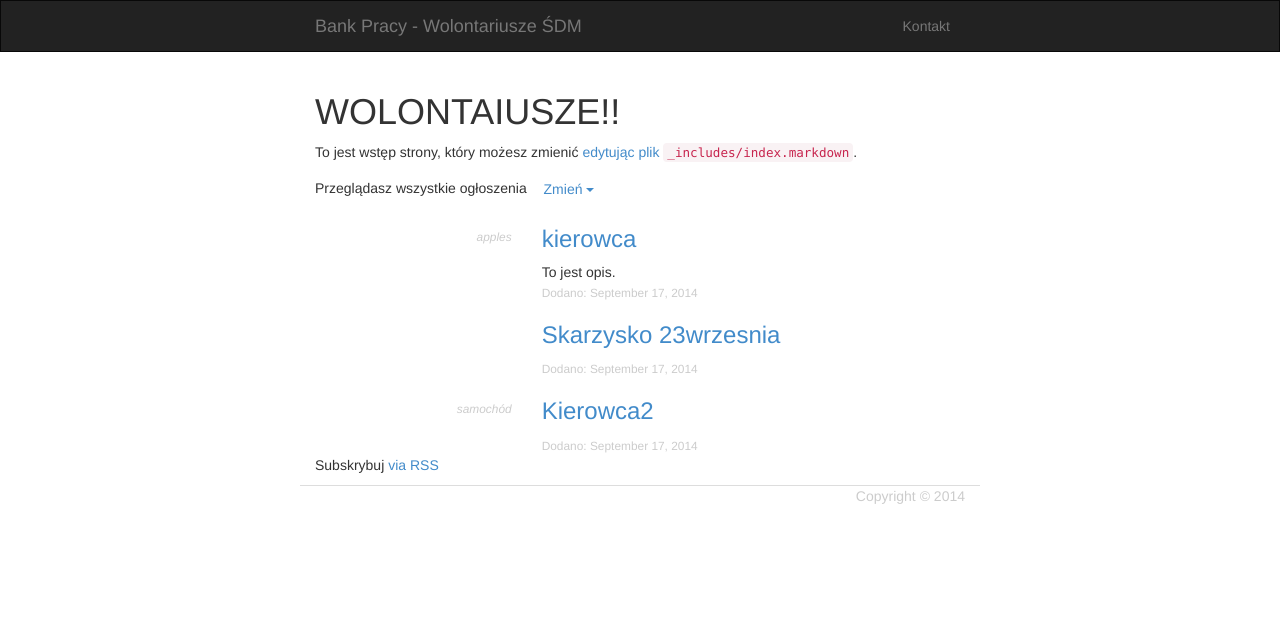
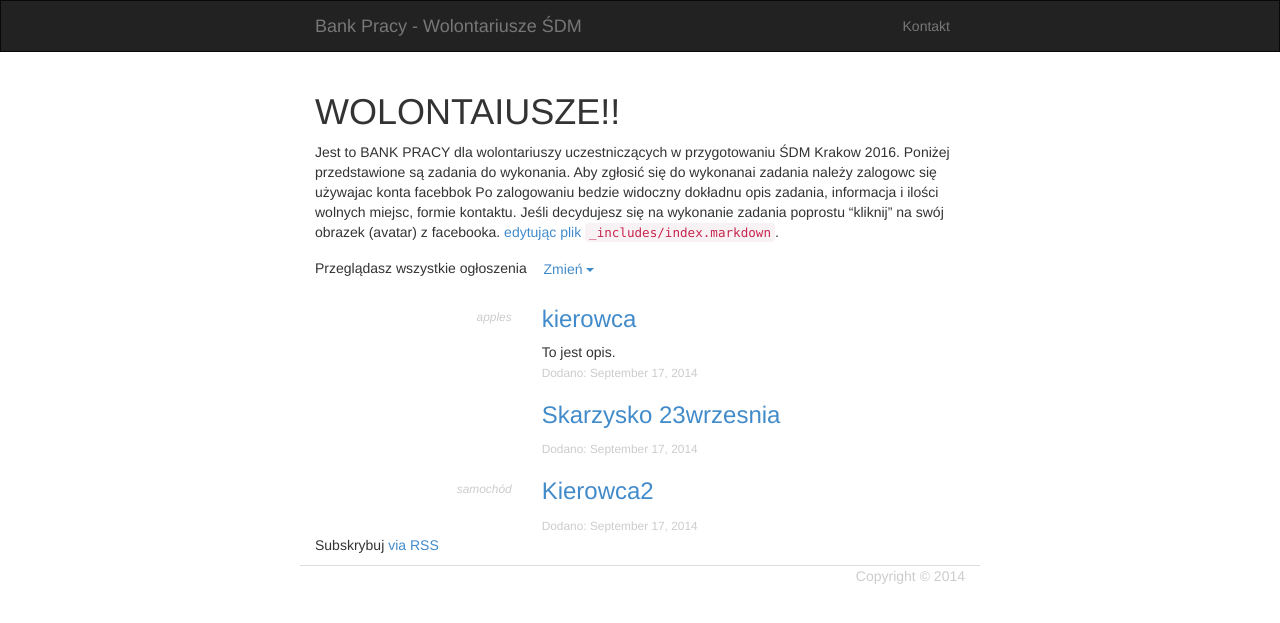
Before and after one commit to Krakow2016/tablica, a Jekyll site: the page built from index.html, in a window 1280 px wide. Shown: the top 623 px of the page. Built offline with Jekyll 4.4.1, drawn with Linux system fonts in a browser that asks for light colours.

Commit message:
Update index.markdown

```diff
--- a/_includes/index.markdown
+++ b/_includes/index.markdown
@@ -1,3 +1,7 @@
 # WOLONTAIUSZE!!
 
-To jest wstęp strony, który możesz zmienić [edytując plik `_includes/index.markdown`](https://github.com/Krakow2016/tablica/edit/gh-pages/_includes/index.markdown).
+Jest to BANK PRACY dla wolontariuszy uczestniczących w przygotowaniu ŚDM Krakow 2016.
+Poniżej przedstawione są zadania do wykonania.
+Aby zgłosić się do wykonanai zadania należy zalogowc się używajac konta facebbok
+Po zalogowaniu bedzie widoczny dokładnu opis zadania, informacja i ilości wolnych miejsc, formie kontaktu.
+Jeśli decydujesz się na wykonanie zadania poprostu "kliknij" na swój obrazek (avatar) z facebooka. [edytując plik `_includes/index.markdown`](https://github.com/Krakow2016/tablica/edit/gh-pages/_includes/index.markdown).
```
